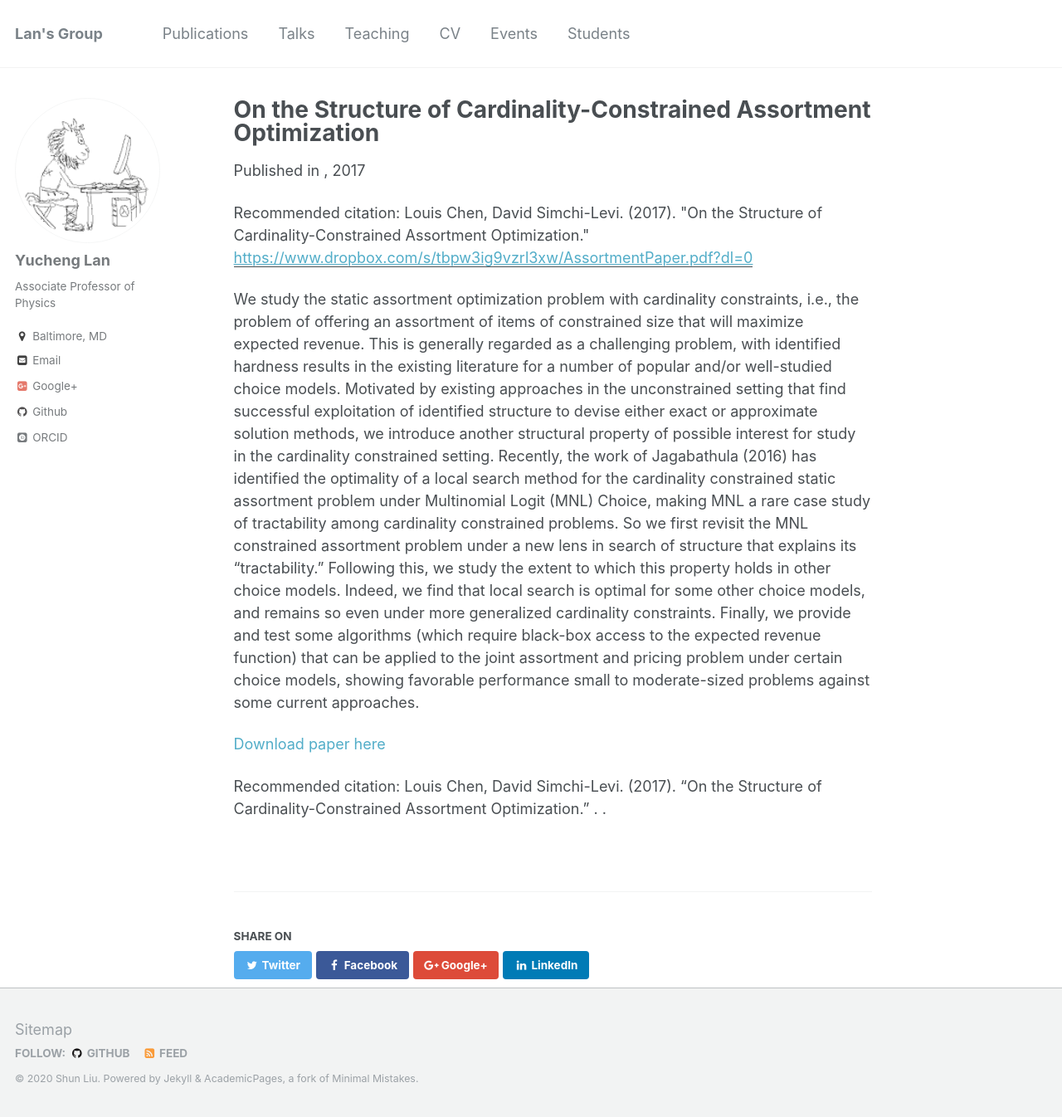
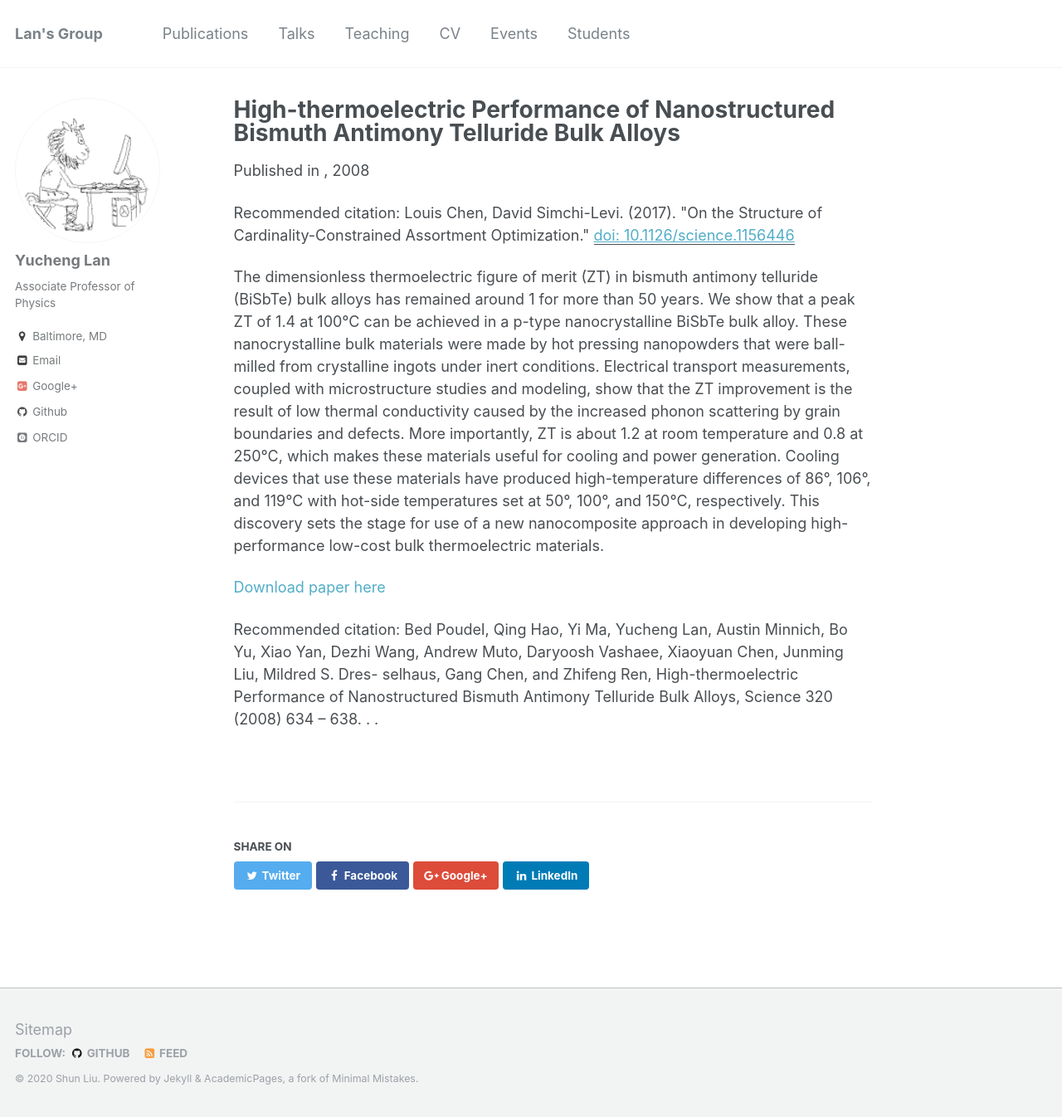
Before and after one commit to yuchenglan/LanGroup, a Jekyll site: the page built from _publications/2009-10-01-paper-title-number-1.md, in a window 1280 px wide and 1346 px high. Shown: the whole window at 83% size. Built offline with Jekyll 4.4.1, drawn with Linux system fonts in a browser that asks for light colours; some web fonts are replaced.

Commit message:
Update 2009-10-01-paper-title-number-1.md

```diff
--- a/_publications/2009-10-01-paper-title-number-1.md
+++ b/_publications/2009-10-01-paper-title-number-1.md
@@ -1,17 +1,14 @@
 ---
-title: "On the Structure of Cardinality-Constrained Assortment Optimization"
+title: " High-thermoelectric Performance of Nanostructured Bismuth Antimony Telluride Bulk Alloys"
 collection: publications
 permalink: /publication/2009-10-01-paper-title-number-1
-excerpt: 'We study the static assortment optimization problem with cardinality constraints, i.e., the problem of offering an assortment of items of constrained size that will maximize expected revenue. This is generally regarded as a challenging problem, with identified hardness results in the existing literature for a number of popular and/or well-studied choice models. Motivated by existing approaches in the unconstrained setting that find successful exploitation of identified structure to devise either exact or approximate solution methods, we introduce another structural property of possible interest for study in the cardinality constrained setting.
-Recently, the work of Jagabathula (2016) has identified the optimality of a local search method for the cardinality constrained static assortment problem under Multinomial Logit (MNL) Choice, making MNL a rare case study of tractability among cardinality constrained problems. So we first revisit the MNL constrained assortment problem under a new lens in search of structure that explains its “tractability.” Following this, we study the extent to which this property holds in other choice models. Indeed, we find that local search is optimal for some other choice models, and remains so even under more generalized cardinality constraints. Finally, we provide and test some algorithms (which require black-box access to the expected revenue function) that can be applied to the joint assortment and pricing problem under certain choice models, showing favorable performance small to moderate-sized problems against some current approaches.'
-date: 2017-02-01
+date: 2008-05-02
 venue: ''
-paperurl: 'https://www.dropbox.com/s/tbpw3ig9vzrl3xw/AssortmentPaper.pdf?dl=0'
+paperurl: 'doi: 10.1126/science.1156446'
 citation: 'Louis Chen, David Simchi-Levi. (2017). &quot;On the Structure of Cardinality-Constrained Assortment Optimization.&quot; <i></i>'
 ---
-We study the static assortment optimization problem with cardinality constraints, i.e., the problem of offering an assortment of items of constrained size that will maximize expected revenue. This is generally regarded as a challenging problem, with identified hardness results in the existing literature for a number of popular and/or well-studied choice models. Motivated by existing approaches in the unconstrained setting that find successful exploitation of identified structure to devise either exact or approximate solution methods, we introduce another structural property of possible interest for study in the cardinality constrained setting.
-Recently, the work of Jagabathula (2016) has identified the optimality of a local search method for the cardinality constrained static assortment problem under Multinomial Logit (MNL) Choice, making MNL a rare case study of tractability among cardinality constrained problems. So we first revisit the MNL constrained assortment problem under a new lens in search of structure that explains its “tractability.” Following this, we study the extent to which this property holds in other choice models. Indeed, we find that local search is optimal for some other choice models, and remains so even under more generalized cardinality constraints. Finally, we provide and test some algorithms (which require black-box access to the expected revenue function) that can be applied to the joint assortment and pricing problem under certain choice models, showing favorable performance small to moderate-sized problems against some current approaches.
+The dimensionless thermoelectric figure of merit (ZT) in bismuth antimony telluride (BiSbTe) bulk alloys has remained around 1 for more than 50 years. We show that a peak ZT of 1.4 at 100°C can be achieved in a p-type nanocrystalline BiSbTe bulk alloy. These nanocrystalline bulk materials were made by hot pressing nanopowders that were ball-milled from crystalline ingots under inert conditions. Electrical transport measurements, coupled with microstructure studies and modeling, show that the ZT improvement is the result of low thermal conductivity caused by the increased phonon scattering by grain boundaries and defects. More importantly, ZT is about 1.2 at room temperature and 0.8 at 250°C, which makes these materials useful for cooling and power generation. Cooling devices that use these materials have produced high-temperature differences of 86°, 106°, and 119°C with hot-side temperatures set at 50°, 100°, and 150°C, respectively. This discovery sets the stage for use of a new nanocomposite approach in developing high-performance low-cost bulk thermoelectric materials.
 
-[Download paper here](https://www.dropbox.com/s/tbpw3ig9vzrl3xw/AssortmentPaper.pdf?dl=0)
+[Download paper here](https:DOI: 10.1126/science.1156446)
 
-Recommended citation: Louis Chen, David Simchi-Levi. (2017). "On the Structure of Cardinality-Constrained Assortment Optimization." <i></i>. .
+Recommended citation: Bed Poudel, Qing Hao, Yi Ma, Yucheng Lan, Austin Minnich, Bo Yu, Xiao Yan, Dezhi Wang, Andrew Muto, Daryoosh Vashaee, Xiaoyuan Chen, Junming Liu, Mildred S. Dres- selhaus, Gang Chen, and Zhifeng Ren, High-thermoelectric Performance of Nanostructured Bismuth Antimony Telluride Bulk Alloys, Science 320 (2008) 634 – 638. <i></i>. .
```
